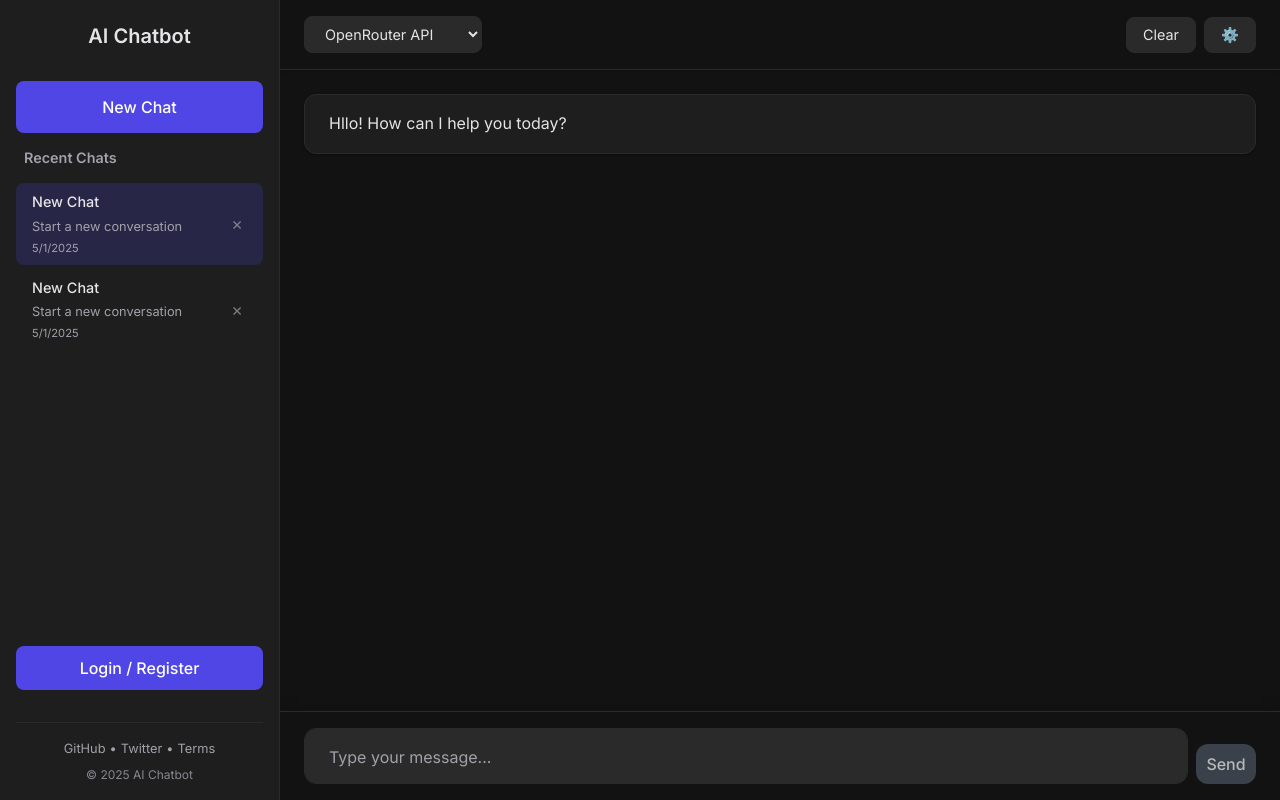
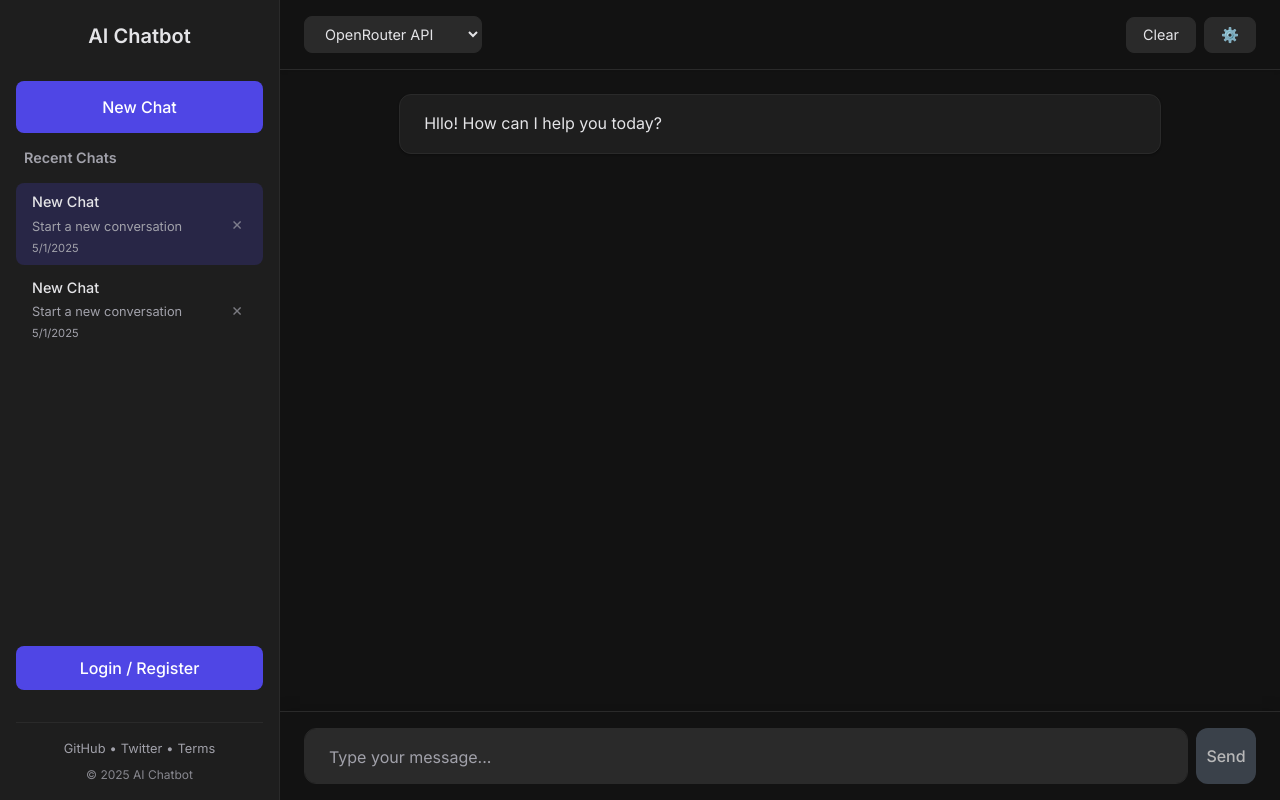
Before and after one commit to GigabyteBlender/AI-ChatBot-Template, a React (Create React App) app in the folder ai-chatbot/: page / in a window 1280 px wide. Built offline with nearby package versions, Linux system fonts and the light colour scheme.

Commit message:
updated styling

```diff
--- a/ai-chatbot/src/components/ChatInterface/styles/ChatMessage.css
+++ b/ai-chatbot/src/components/ChatInterface/styles/ChatMessage.css
@@ -3,6 +3,8 @@
   padding: var(--spacing-md) var(--spacing-lg);
   margin-bottom: var(--spacing-md);
   border-radius: var(--radius-lg);
+  margin-left: 10%;
+  margin-right: 10%;
   max-width: 100%;
   position: relative;
   line-height: 1.6;
--- a/ai-chatbot/src/components/ChatInterface/styles/InputContainer.css
+++ b/ai-chatbot/src/components/ChatInterface/styles/InputContainer.css
@@ -39,7 +39,7 @@
   align-items: center;
   justify-content: center;
   min-width: 60px;
-  height: 40px;
+  height: 100%;
   margin-left: var(--spacing-sm);
   background-color: var(--color-accent);
   color: white;
```
